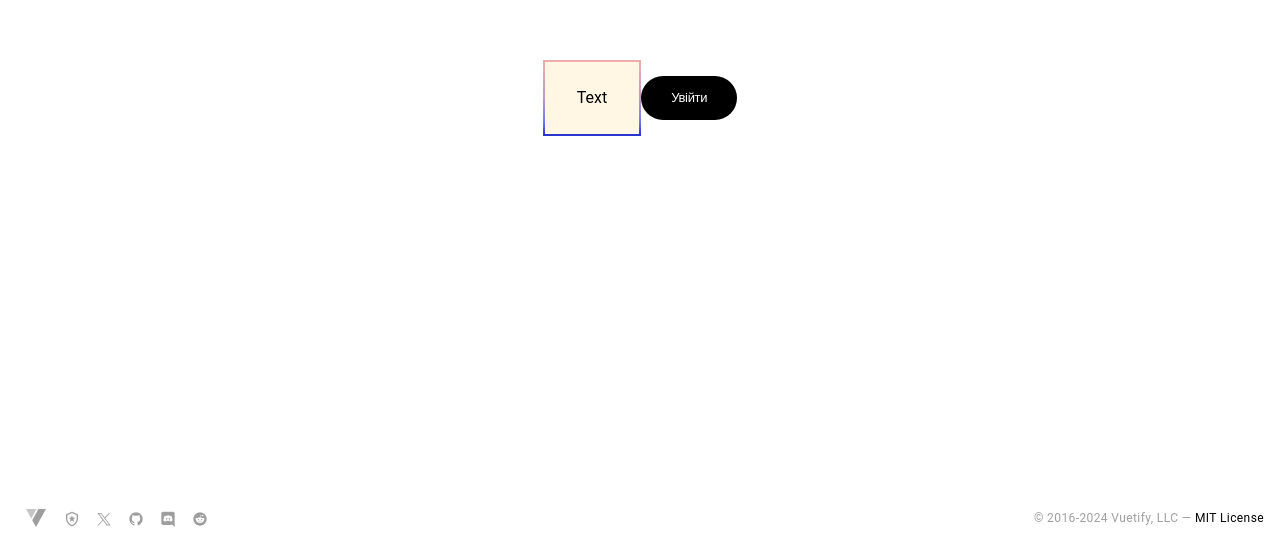
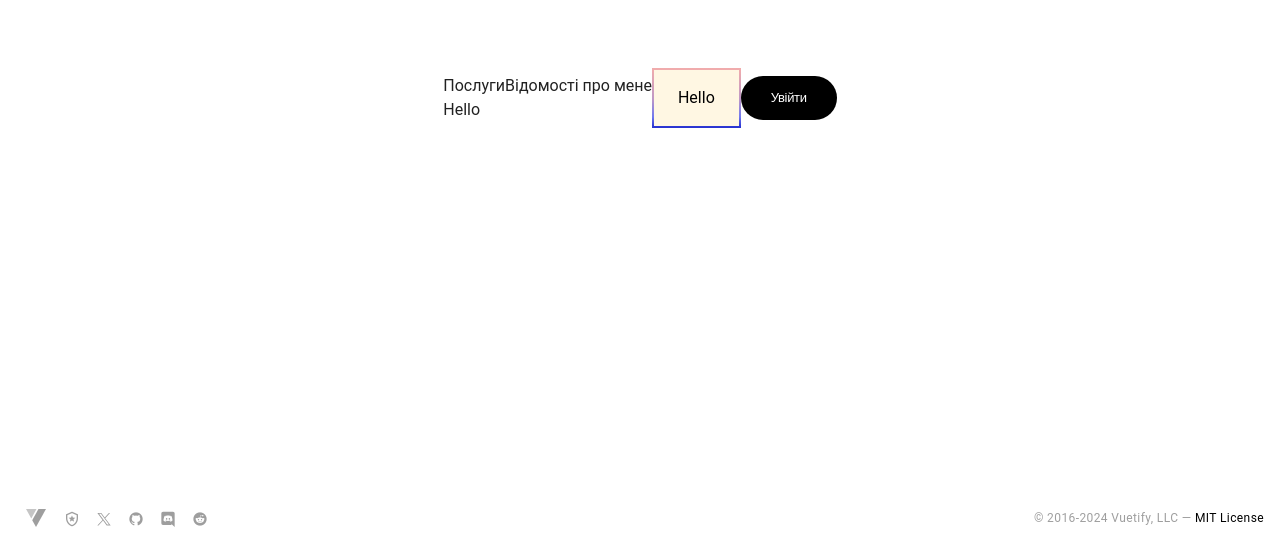
Before and after one commit to Amice13/data-app, a Vue app in the folder front/: page / in a window 1280 px wide. Shown: the part 302-840 px from the top of the page. Built offline with nearby package versions, Linux system fonts and the light colour scheme; a small style sheet from the web is missing.

Commit message:
Alert component is added

```diff
--- /dev/null
+++ b/front/src/components/DAlert.vue
@@ -0,0 +1,44 @@
+<template>
+  <div class="diia-alert">
+    <div v-show="showIcon" class="flex-shrink-0 flex-grow-0 mr-4">
+      <img :src="`${assets}/emoji/${icon}`" />
+    </div>
+    <div class="main-text flex-grow-1">
+      <slot></slot>
+    </div>
+  </div>
+</template>
+
+<style>
+
+.diia-alert {
+  background: #fff7e3;
+  display: flex;
+  padding: 16px 24px;
+  color: #000;
+  border-image-slice: 1;
+  border-style: solid;
+  border-width: 2px;
+  border-image-source: linear-gradient(0deg, #2833d0 .01%, #7179ef 17.19%, #bf98c6 48.44%, #f1acac);
+}
+
+</style>
+
+<script>
+export default {
+  props: {
+    showIcon: {
+      type: Boolean
+    },
+    icon: {
+      type: String,
+      default: 'finger.png'
+    }
+  },
+  computed: {
+    assets () {
+      return process.env.ROOT_URL || ''
+    }
+  }
+}
+</script>
--- a/front/src/pages/index.vue
+++ b/front/src/pages/index.vue
@@ -1,22 +1,22 @@
 <template>
   <div style="height: vh100;" class="d-flex align-center hero-unit">
-    <div class="diia-alert">Text</div>
+    <div>
+      <div class="tabs d-flex">
+        <div class="tab">
+          Послуги
+        </div>
+        <div class="tab">
+          Відомості про мене
+        </div>
+      </div>
+      <div>Hello</div>
+    </div>
+    <d-alert>Hello</d-alert>
     <d-btn animated>Увійти</d-btn>
   </div>
 </template>
 
 <style>
-
-.diia-alert {
-  background: #fff7e3;
-  display: flex;
-  padding: 24px 32px;
-  color: #000;
-  border-image-slice: 1;
-  border-style: solid;
-  border-width: 2px;
-  border-image-source: linear-gradient(0deg, #2833d0 .01%, #7179ef 17.19%, #bf98c6 48.44%, #f1acac);
-}
 
 .border-color {
   display: flex;
@@ -34,6 +34,7 @@
   border-image: linear-gradient(90deg,#c3aab2 0,#9ec 57.66%,#80c0c8 76.7%,#4b8bfa 100%);
   border-image-slice: 1
 }
+
 .hero-unit {
   display: flex;
   justify-content: center;
```
